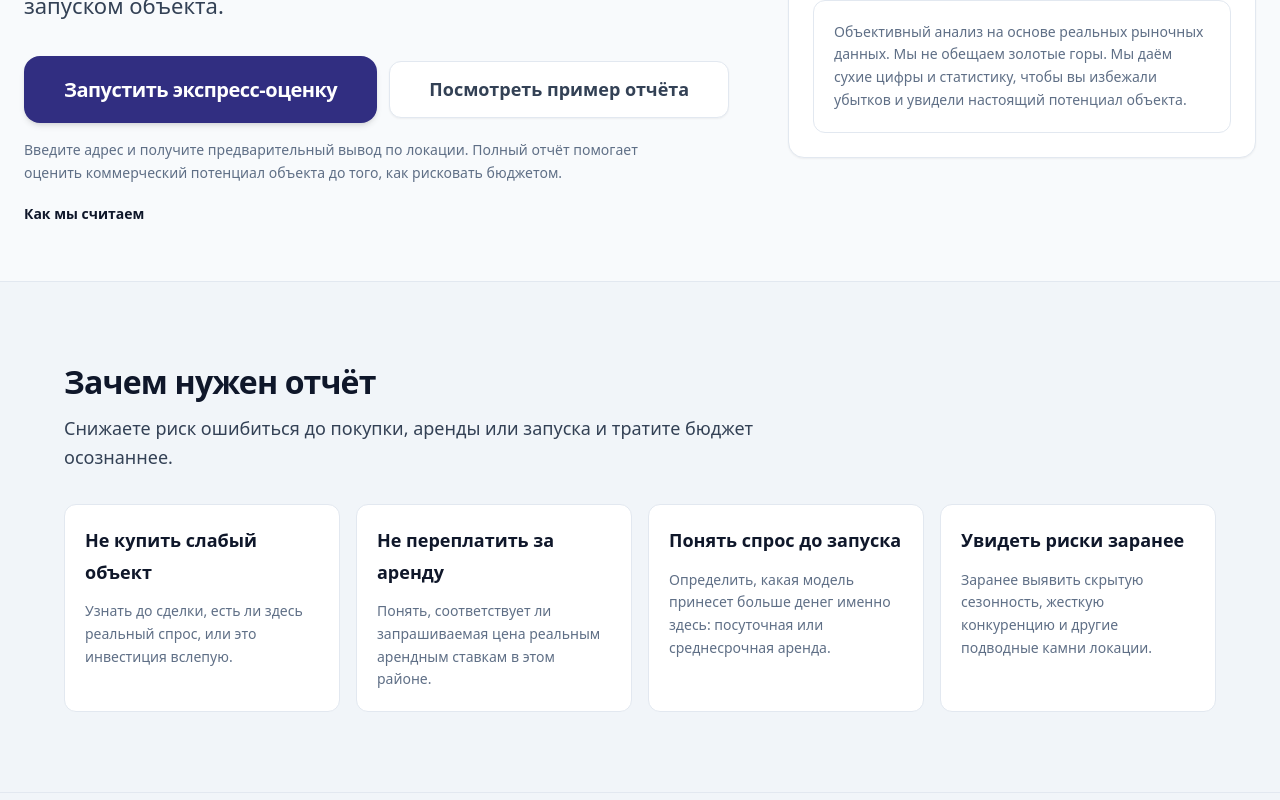
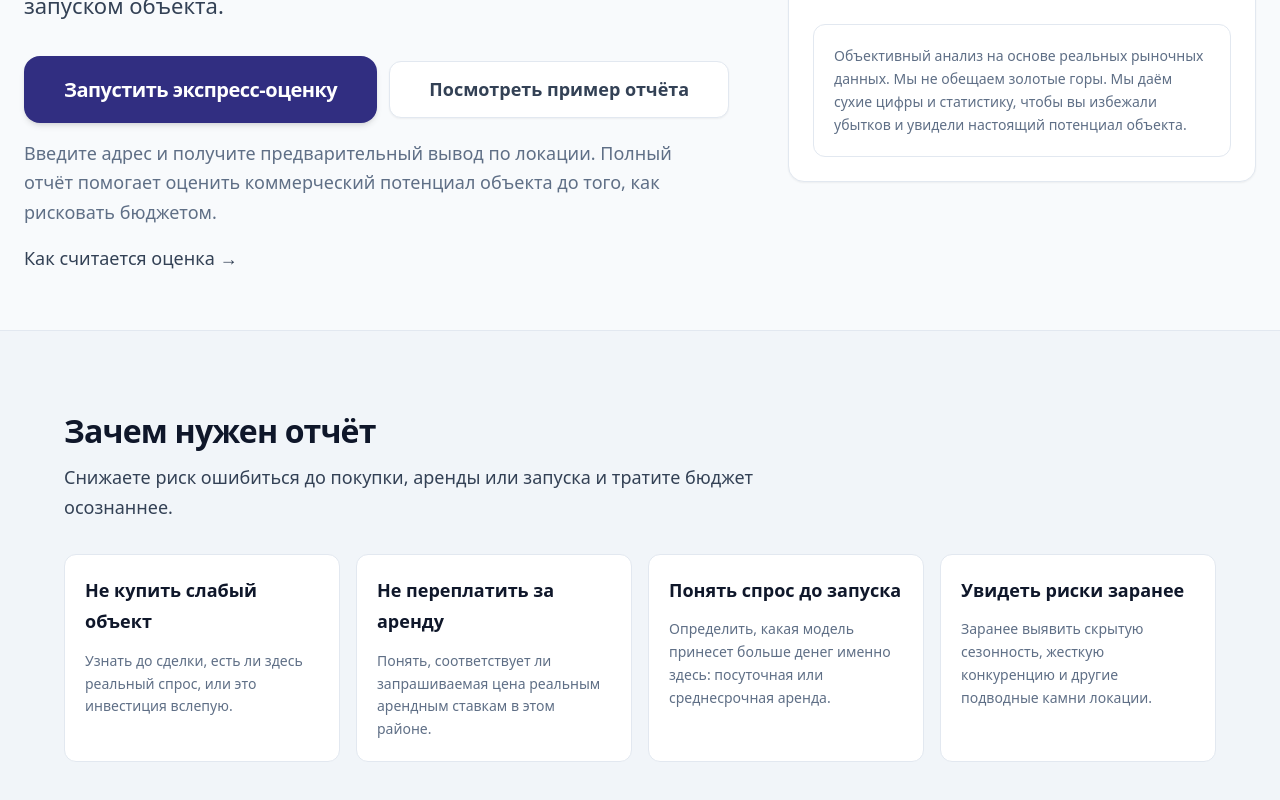
Before and after one commit to ASI-integration/asi-landing, a Next.js app: page /ru/otchet-po-dohodnosti-obektov in a window 1280 px wide. Shown: the part 700-1500 px from the top of the page. Built offline with nearby package versions, Linux system fonts and the light colour scheme.

Commit message:
Clean up RU report bottom CTA

```diff
--- a/src/app/ru/otchet-po-dohodnosti-obektov/page.tsx
+++ b/src/app/ru/otchet-po-dohodnosti-obektov/page.tsx
@@ -11,7 +11,6 @@ import {
   PublicSecondaryCta,
   PublicSection,
   PublicSectionHeader,
-  PublicTextLink,
 } from '@/components/public';
 import { LOCATION_REPORT_SAMPLE_PATH } from '@/lib/location/report-state';
 
@@ -23,6 +22,9 @@ export const metadata: Metadata = {
 
 const EXPRESS_ASSESSMENT_HREF = '/ru/location-analysis?mode=residential';
 const METHODOLOGY_HREF = '/ru/kak-my-ocenivaem-dohodnost-obektov';
+
+const methodologyLinkClassName =
+  'text-base font-normal text-[var(--t-text-2)] underline-offset-4 transition-colors hover:text-[var(--t-text)] hover:underline focus-visible:rounded focus-visible:outline focus-visible:outline-2 focus-visible:outline-offset-2 focus-visible:outline-[var(--t-accent)]';
 
 const REPORT_BLOCKS = [
   {
@@ -115,13 +117,15 @@ export default function OtchetPoDohodnostiPage() {
                   Посмотреть пример отчёта
                 </PublicSecondaryCta>
               </div>
-              <p className="mt-4 max-w-2xl text-sm leading-relaxed text-[var(--t-muted)]">
+              <p className="mt-4 max-w-2xl text-base leading-relaxed text-[var(--t-muted)]">
                 Введите адрес и получите предварительный вывод по локации. Полный отчёт помогает оценить коммерческий
                 потенциал объекта до того, как рисковать бюджетом.
               </p>
-              <div className="mt-4">
-                <PublicTextLink href={METHODOLOGY_HREF}>Как мы считаем</PublicTextLink>
-              </div>
+              <p className="mt-4">
+                <Link href={METHODOLOGY_HREF} className={methodologyLinkClassName}>
+                  Как считается оценка →
+                </Link>
+              </p>
             </div>
 
             <aside className="rounded-2xl border border-[var(--t-border)] bg-[var(--t-surface)] p-6 shadow-sm">
@@ -239,15 +243,17 @@ export default function OtchetPoDohodnostiPage() {
                 Посмотреть пример отчёта
               </PublicSecondaryCta>
             </div>
-            <div className="mt-5 flex justify-center">
-              <PublicTextLink href={METHODOLOGY_HREF}>Как мы считаем</PublicTextLink>
-            </div>
-            <PublicInfoCard className="mt-8 border-[var(--t-border)] bg-[var(--t-surface-2)] text-left">
-              <p className="text-sm leading-relaxed text-[var(--t-text-2)]">
+            <PublicInfoCard className="mx-auto mt-10 max-w-2xl border-[var(--t-border)] bg-[var(--t-surface-2)] text-left">
+              <p className="text-base leading-relaxed text-[var(--t-muted)]">
                 Расчёт не обещает гарантированный доход. Итог зависит от качества данных, состояния объекта, сезона,
                 цены, каналов продаж и управления.
               </p>
             </PublicInfoCard>
+            <p className="mt-5 text-center">
+              <Link href={METHODOLOGY_HREF} className={methodologyLinkClassName}>
+                Как считается оценка →
+              </Link>
+            </p>
           </div>
         </PublicSection>
       </main>
```
